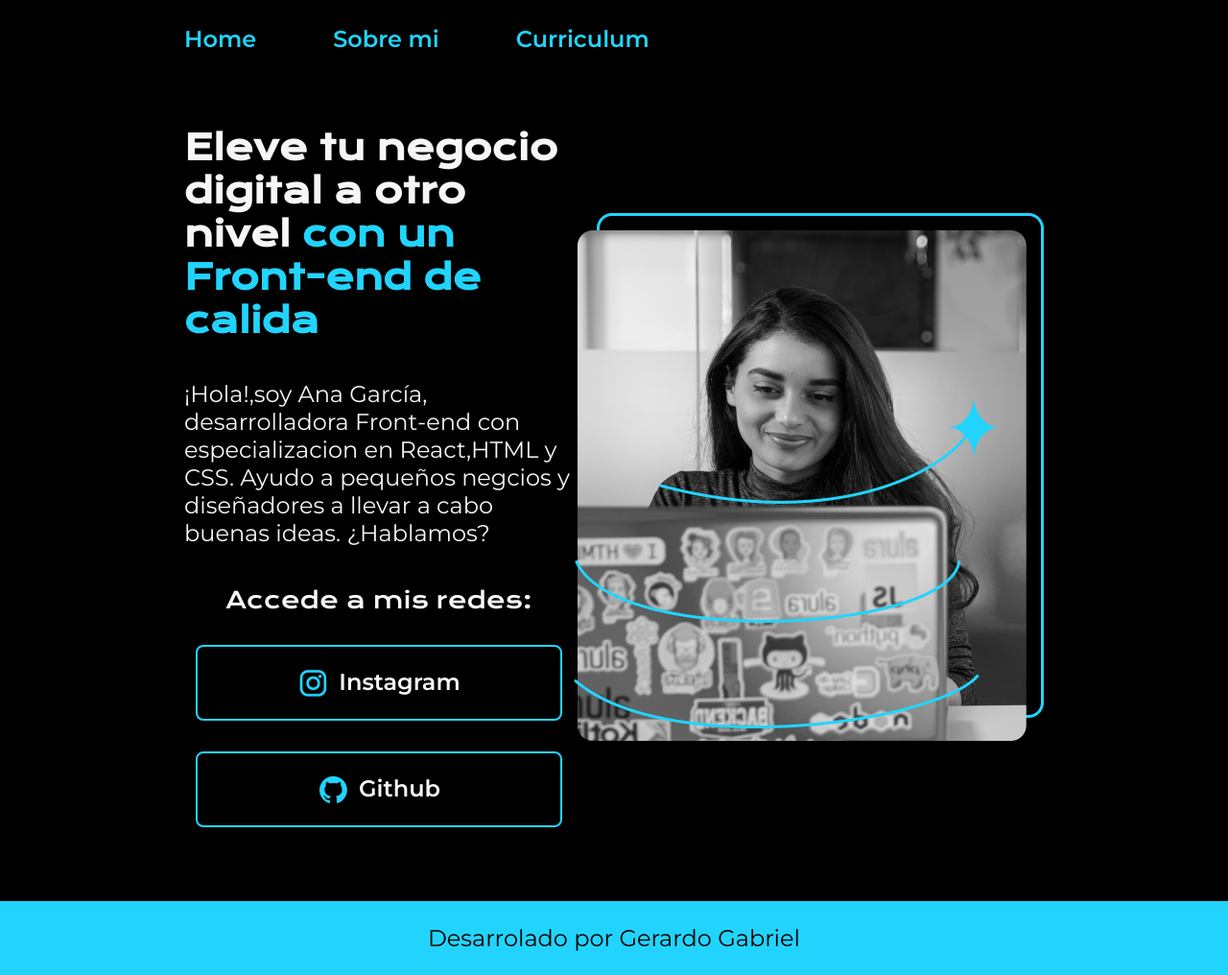
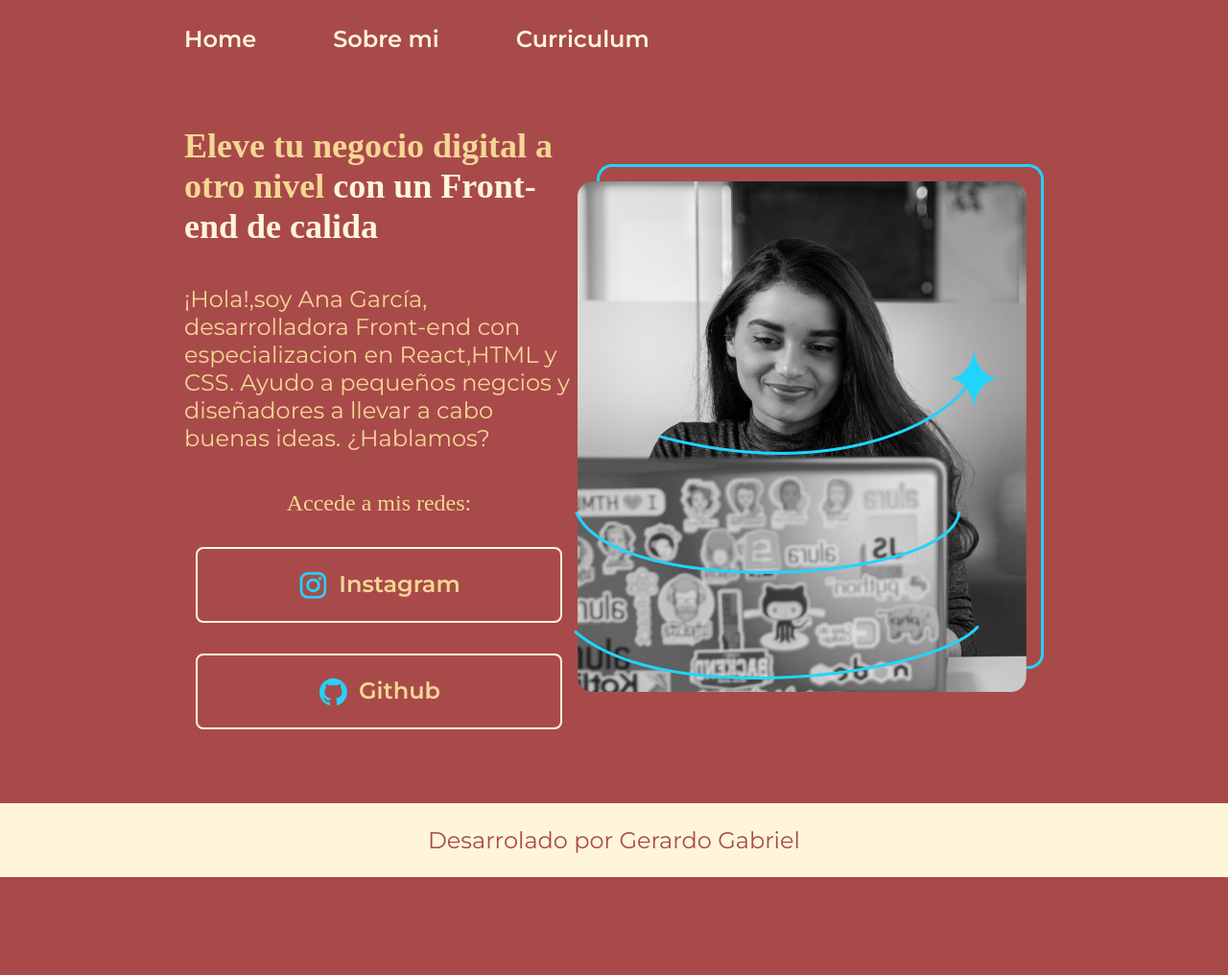
Before and after one commit to GeraMG0809/sistema-de-registro-2, a plain HTML site: page index.html in a window 1280 px wide. Shown: the whole page at 96% size. After the commit the page ends 914 px from the top, so only its background shows below. Drawn offline with nearby package versions, Linux system fonts and the light colour scheme.

Commit message:
Update style.css

```diff
--- a/styles/style.css
+++ b/styles/style.css
@@ -1,4 +1,15 @@
 @import url('https://fonts.googleapis.com/css2?family=Krona+One&family=Montserrat:ital,wght@0,100..900;1,100..900&display=swap');
+
+:root{
+    --color-primario: #A94A4A;
+    --color-secundario: #F4D793;
+    --color-terceario: #FFF6DA;
+    --color-hover: #889E73  ;
+
+    --fuente-Montserrat: 'Montserrat', sans serif;
+    --fuente-Kroona: 'Krona One ', sans serif;
+}
+
 *{
     padding: 0;
     margin: 0;
@@ -6,8 +17,8 @@
 
 body{
     box-sizing: border-box;
-    background-color: #000000;
-    color: #f6f6f6;
+    background-color: var(--color-primario);
+    color: var(--color-secundario);
 
 }
 
@@ -22,10 +33,10 @@ body{
 }
 
 .header-menu-link{
-    font-family: "Montserrat", sans-serif;
+    font-family: var(--fuente-Montserrat);
     font-size: 24px;
     font-weight: 600;
-    color: #22D4FD;
+    color: var(--color-terceario);
     text-decoration: none;
 }
 
@@ -45,29 +56,29 @@ body{
 
 
 .presentacion-contenido-titulo{
-    font-family: "Krona One",sans-serif;
+    font-family: var(--fuente-Kroona);
     font-size: 36px;
 
 }
 
 .titulo-destaque{
-    color: #22D4FD;
+    color: var(--color-terceario);
 }
 
 .presentacion-contenido-texto{
-    font-family: "Montserrat", serif;
+    font-family: var(--fuente-Montserrat);
     font-size: 24px;
 }
 
 .presentacion-contenido-texto a{
     text-decoration: none;
-    color: #22D4FD;
+    color: var(--color-terceario);
 }
 
 .presentacion-contenido-link{
-    font-family: "Montserrat", serif;
+    font-family: var(--fuente-Montserrat);
     font-size: 24px;
-    color: #22D4FD;
+    color: var(--color-terceario);
     text-decoration: none;
 }
 
@@ -80,7 +91,7 @@ body{
 }
 
 .presentacion-enlaces-subtitulo{
-    font-family: "Krona One", sans-serif;
+    font-family: var(--fuente-Kroona);
     font-size: 24px;
     font-weight: 400;
 
@@ -94,24 +105,24 @@ body{
     font-weight: 600;
     padding: 21.5px 0;
     text-decoration: none;
-    color: #f6f6f6;
-    font-family: "Montserrat", sans-serif;
-    border: 2px solid #22D4FD;
+    color: var(--color-secundario);
+    font-family: var(--fuente-Montserrat);
+    border: 2px solid var(--color-terceario);
     display: flex;
     justify-content: center;
     gap: 10px;
 }
 
 .presentacion-enlaces-link:hover{
-    background-color: #272727;
+    background-color: var(--color-hover);
 }
 
 .footer{
-    background-color: #22D4FD;
+    background-color: var(--color-terceario);
     padding: 24px;
-    color: #000000;
+    color: var(--color-primario);
     text-align: center;
-    font-family: "Montserrat", sans-serif;
+    font-family: var(--fuente-Montserrat);
     font-size: 24px;
     font-weight: 400;
 }
```
